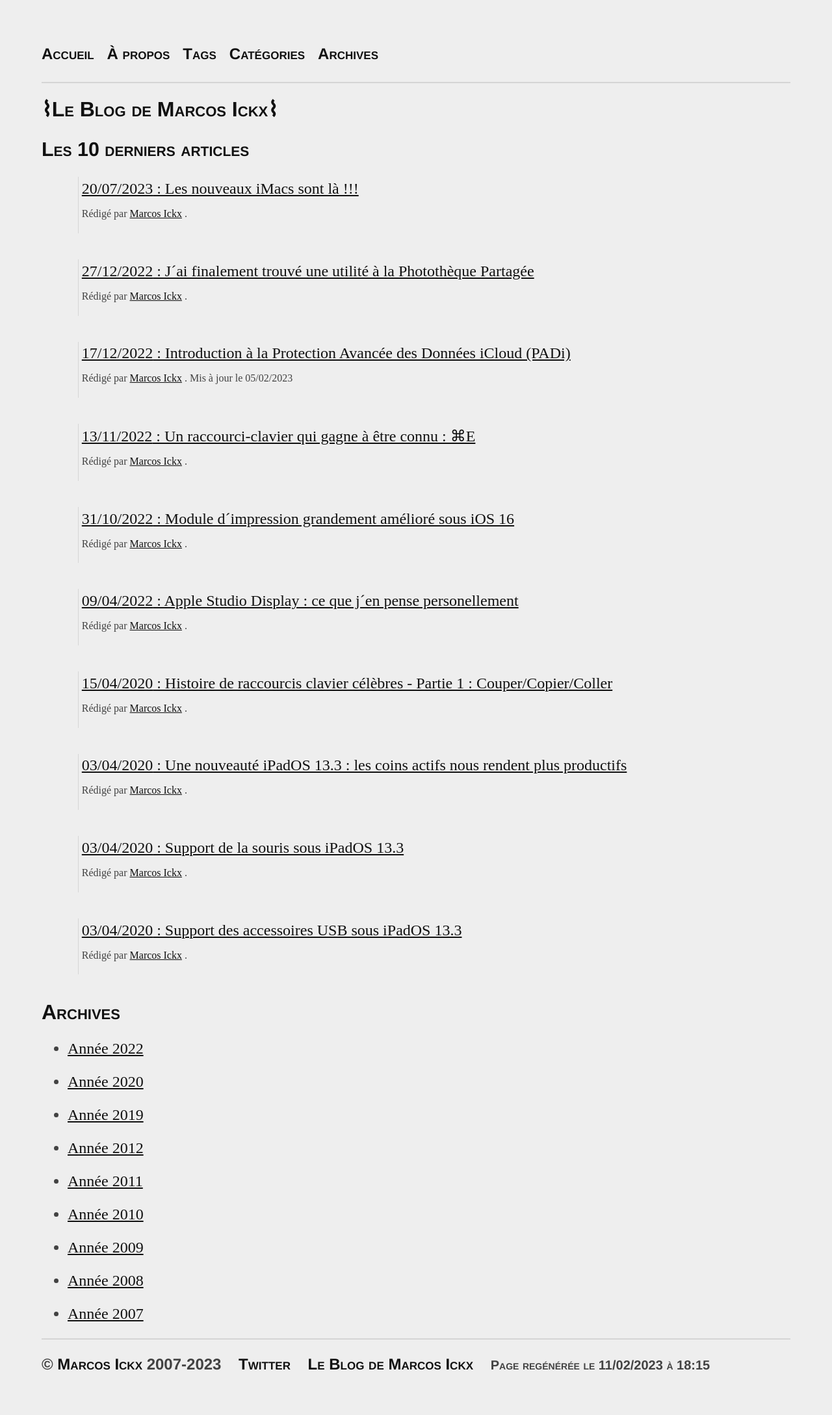
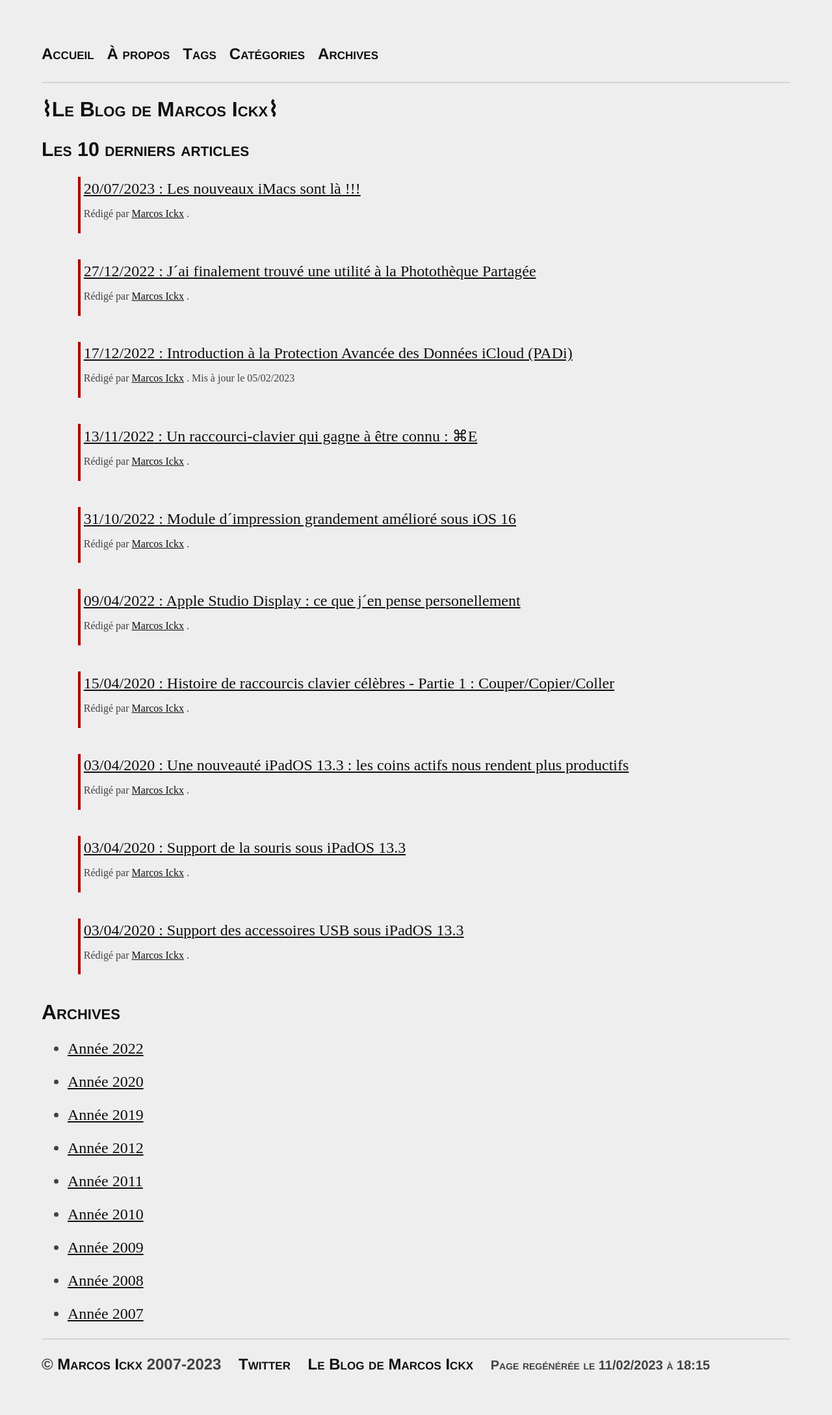
Before and after one commit to MarcosIckx/PreviewMarcosxNet, a Jekyll site: the page built from index.html, in a window 1280 px wide. Shown: the whole page at 65% size. Built offline with Jekyll 4.4.1, drawn with Linux system fonts in a browser that asks for light colours.

Commit message:
Update main.css

```diff
--- a/css/main.css
+++ b/css/main.css
@@ -16,6 +16,8 @@
     --border-color-hover: #00f;
     --bg-box-color: #cecece;
     --footer-color: #d5d5d5;
+    --highlight-color-1: #ab0000;
+    --highlight-color-2: #ab5500;
 
 }
 
@@ -35,6 +37,8 @@
     --border-color-hover: #fff;
     --bg-box-color: #9e9e9e;
     --footer-color: #e5e5e5;
+    --highlight-color-1: #ab0000;
+    --highlight-color-2: #ab5500;
   }
 }
 
@@ -346,12 +350,12 @@
 article.post {
     margin: 1.25rem 1rem 2.5rem;
     font-size: 1.5rem;
-    border-left: 0.0625rem solid var(--footer-color);
+    border-left: 0.2500rem solid var(--highlight-color-1);
     padding: 0.3rem;
 }
 
 article.post:hover {
-  border-left: 0.0625rem solid var(--third-bg-color);
+  border-left: 0.2500rem solid var(--highlight-color-2);
 }
 
 article.post span {
```
